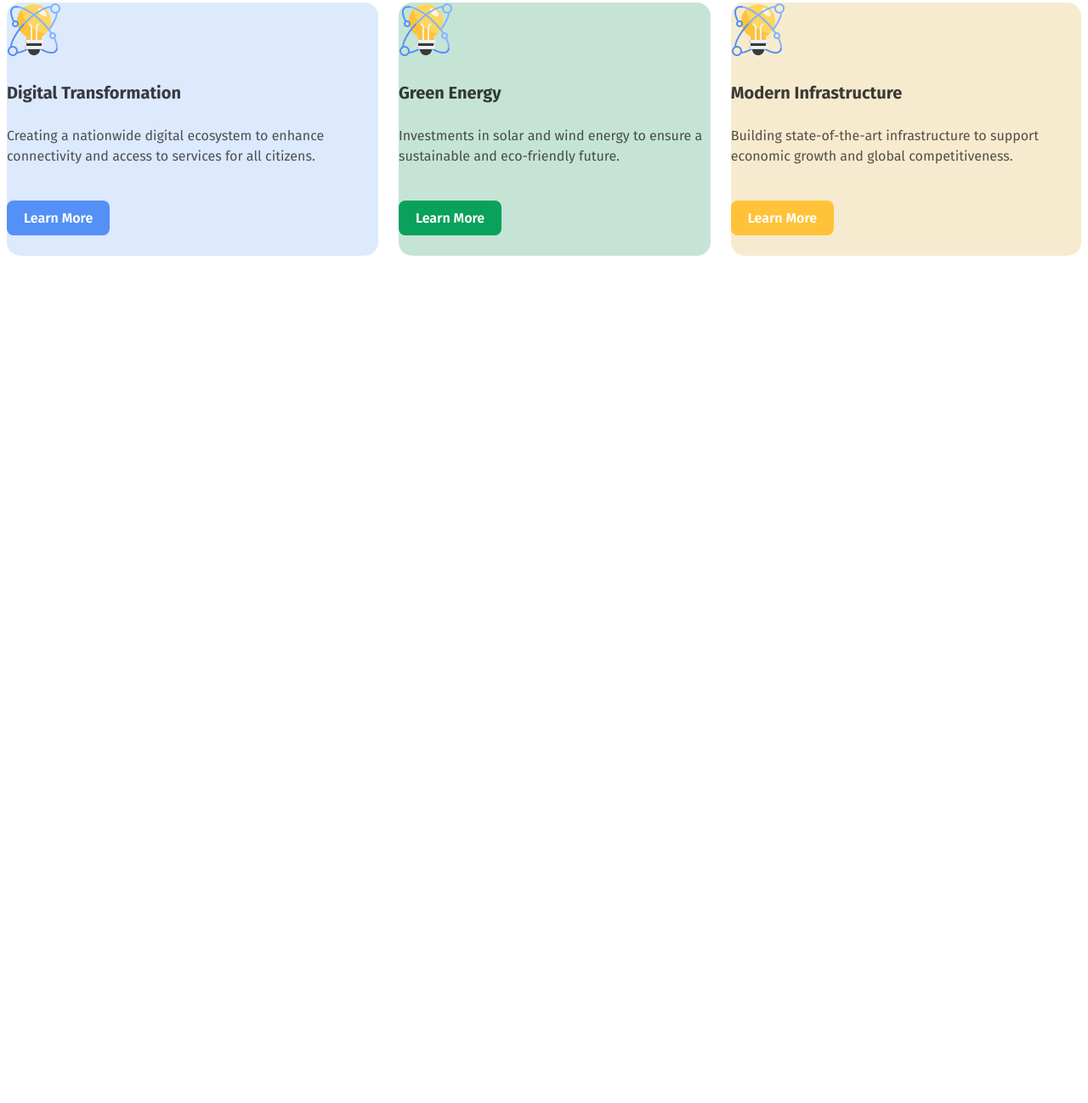
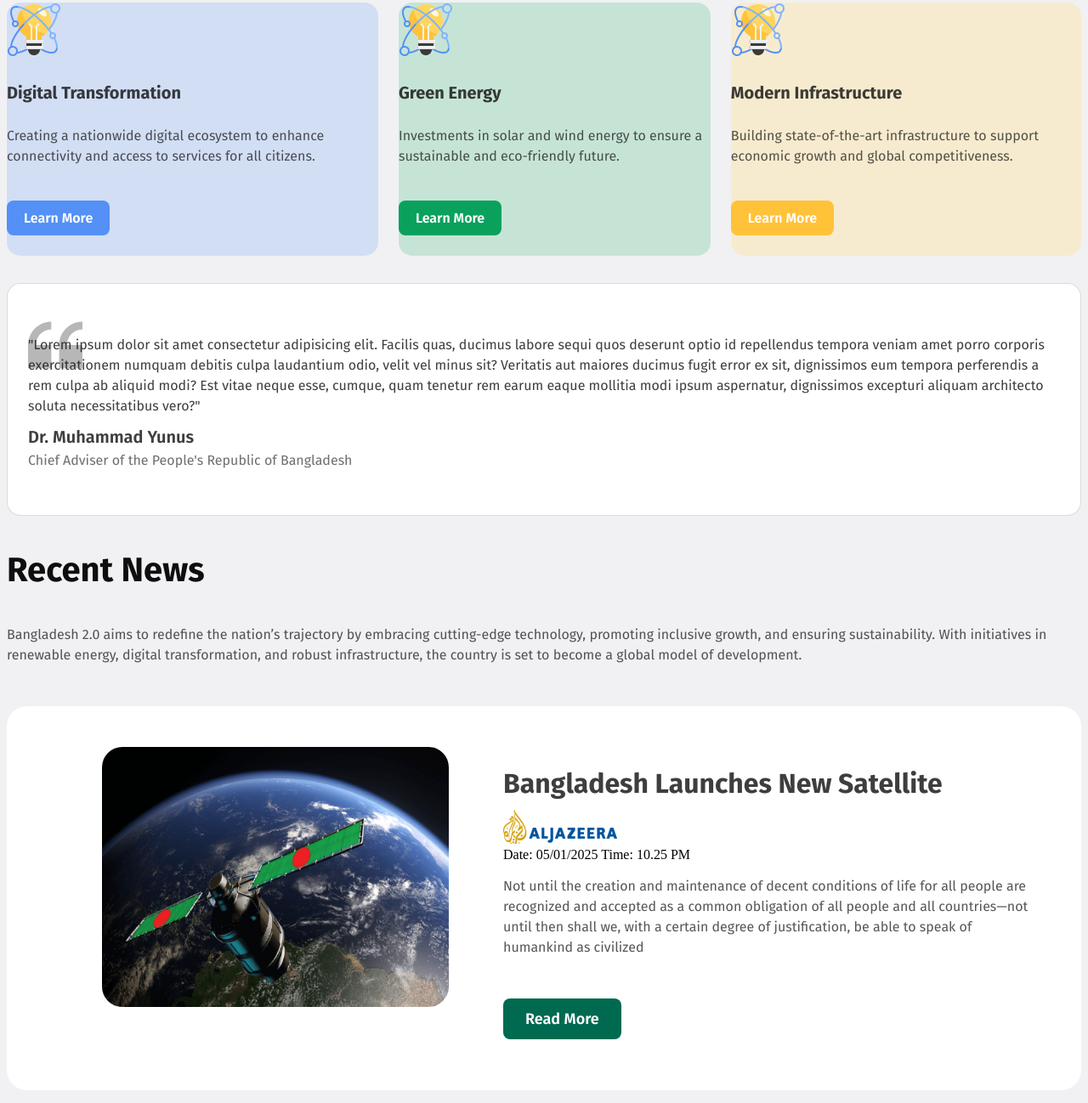
Before and after one commit to aflazur/assignment-1, a plain HTML site: page index.html in a window 1280 px wide. Shown: the part 972-2270 px from the top of the page at 85% size. Before the commit the page ends 1313 px from the top, so only its background shows below. Drawn offline with Linux system fonts and the light colour scheme.

Commit message:
Recent news section

```diff
--- a/index.html
+++ b/index.html
@@ -48,6 +48,45 @@
 
             </div>
         </section>
+        <section class="section">
+            <p class="introduction">"Lorem ipsum dolor sit amet consectetur adipisicing elit. Facilis quas, ducimus labore sequi quos deserunt optio id repellendus tempora veniam amet porro corporis exercitationem numquam debitis culpa laudantium odio, velit vel minus sit? Veritatis aut maiores ducimus fugit error ex sit, dignissimos eum tempora perferendis a rem culpa ab aliquid modi? Est vitae neque esse, cumque, quam tenetur rem earum eaque mollitia modi ipsum aspernatur, dignissimos excepturi aliquam architecto soluta necessitatibus vero?"</p>
+            <h3 class="header-title">Dr. Muhammad Yunus</h3>
+            <p class="pera">Chief Adviser of the People's Republic of Bangladesh</p>
+        </section>
+        <section class="recent-news">
+            <h3 class="news-title">Recent News</h3>
+            <p class="news-description">Bangladesh 2.0 aims to redefine the nation’s trajectory by embracing cutting-edge technology, promoting inclusive growth, and ensuring sustainability. With initiatives in renewable energy, digital transformation, and robust infrastructure, the country is set to become a global model of development.</p>
+            <div class="news-card">
+                <div class="img">
+                    <img src="B11A1--assignment-1/assets/satelite.png" alt="" class="img">
+                </div>
+
+                <div class="card">
+                    <h3 class="news-card-title">Bangladesh Launches New Satellite</h3>
+                    <img src="B11A1--assignment-1/assets/al-jazeera.png" alt="">
+                    <br>
+                    <data value="">Date: 05/01/2025</data> <time datetime="">Time: 10.25 PM</time>
+                    <p class="news-description">Not until the creation and maintenance of decent conditions of life for all people are recognized and accepted as a common obligation of all people and all countries—not until then shall we,
+                        with a certain degree of justification, be able to speak of humankind as civilized</p>
+                    <button class="news-button">Read More</button>
+                </div>
+            </div>
+            <br>
+            <div class="news-card">
+                <div class="card">
+                    <h3 class="news-card-title">Bangladesh Launches New Satellite</h3>
+                    <img src="B11A1--assignment-1/assets/al-jazeera.png" alt="">
+                    <br>
+                    <data value="">Date: 05/01/2025</data> <time datetime="">Time: 10.25 PM</time>
+                    <p class="news-description">Not until the creation and maintenance of decent conditions of life for all people are recognized and accepted as a common obligation of all people and all countries—not until then shall we,
+                        with a certain degree of justification, be able to speak of humankind as civilized</p>
+                    <button class="news-button">Read More</button>
+                </div>
+                <div class="img">
+                    <img src="B11A1--assignment-1/assets/satelite.png" alt="" class="img">
+                </div>
+            </div>
+        </section>
 
     </main>
     <footer>
--- a/styles/styles.css
+++ b/styles/styles.css
@@ -1,6 +1,9 @@
 @import url('https://fonts.googleapis.com/css2?family=Fira+Sans:ital,wght@0,100;0,200;0,300;0,400;0,500;0,600;0,700;0,800;0,900;1,100;1,200;1,300;1,400;1,500;1,600;1,700;1,800;1,900&display=swap');
 
-
+body{
+    background-color: rgba(241, 241, 243, 1);
+    /* padding: 31px 160px 31px 160px; */
+}
 nav{
     display: flex;
     justify-content: space-between;
@@ -202,3 +205,110 @@ text-align: left;
 background:rgb(255, 194, 57);
 
 }
+.section{
+
+    padding: 48px 24px 48px 24px;
+    box-sizing: border-box;
+
+border: 1px solid rgba(14, 14, 14, 0.15);
+border-radius: 16px;
+
+background: rgb(255, 255, 255);
+background-image: url(../B11A1--assignment-1/assets/quote-bg.png);
+background-repeat: no-repeat;
+background-position: 24px 40px;
+}
+
+.introduction{
+    margin: 12px 0px;
+    color: rgba(14, 14, 14, 0.8);
+font-family: Fira Sans;
+font-size: 16px;
+font-weight: 400;
+line-height: 24px;
+letter-spacing: 0%;
+text-align: left;
+}
+.header-title{
+    margin: 4px 0px;
+    color: rgba(14, 14, 14, 0.8);
+font-family: Fira Sans;
+font-size: 20px;
+font-weight: 600;
+line-height: 24px;
+letter-spacing: 0%;
+text-align: left;
+}
+.pera{
+    margin: 4px 0px;
+    color: rgba(14, 14, 14, 0.6);
+font-family: Fira Sans;
+font-size: 16px;
+font-weight: 400;
+line-height: 24px;
+letter-spacing: 0%;
+text-align: left;
+}
+.news-card{
+    display: flex;
+    padding: 48px;
+    border-radius: 24px;
+    background-color: rgb(255, 255, 255);;
+
+}
+.recent-news{
+
+}
+.news-title{
+    color: rgb(14, 14, 14);
+font-family: Fira Sans;
+font-size: 40px;
+font-weight: 700;
+line-height: 48px;
+letter-spacing: 0%;
+text-align: left;
+
+}
+.news-description{
+    color: rgba(14, 14, 14, 0.7);
+font-family: Fira Sans;
+font-size: 16px;
+font-weight: 400;
+line-height: 24px;
+letter-spacing: 0%;
+text-align: left;
+padding: 0px 0px 32px;
+
+}
+.img{
+    border-radius: 24px;
+    margin: 0px 32px;
+}
+.news-card-title{
+    margin: 12px 0px;
+    color: rgba(14, 14, 14, 0.8);
+font-family: Fira Sans;
+font-size: 32px;
+font-weight: 700;
+line-height: 38px;
+letter-spacing: 0%;
+text-align: left;
+}
+.card{
+    margin: 12px 0px;
+}
+.news-button{
+    padding: 13px 26px 13px 26px;
+    gap: 48px;
+    border-radius: 8px;
+
+background: rgb(0, 106, 80);
+color: rgb(255, 255, 255);
+font-family: Fira Sans;
+font-size: 18px;
+font-weight: 600;
+line-height: 22px;
+letter-spacing: 0%;
+text-align: left;
+border: none;
+}
```
